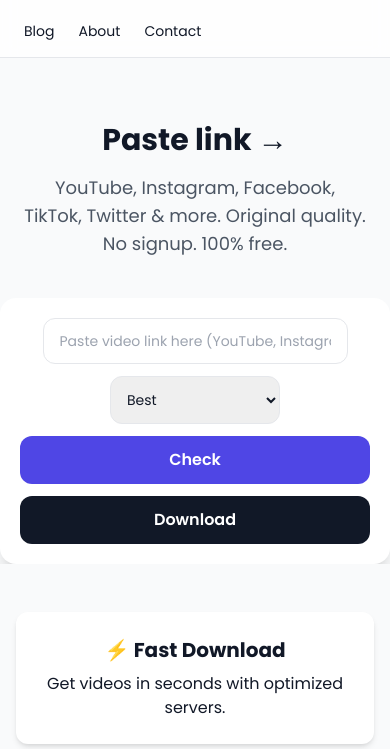
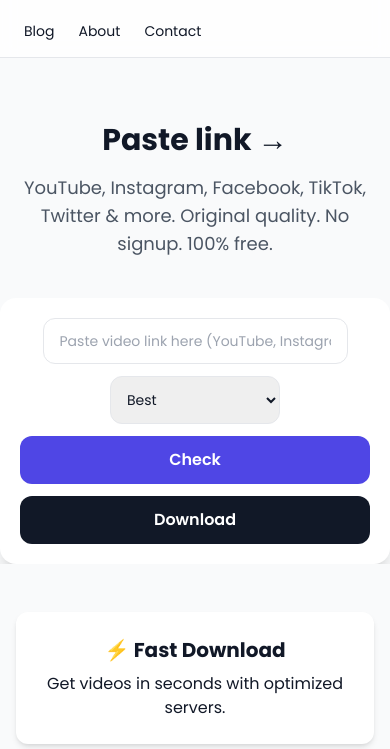
Before and after one commit to AravindGlorious/Aravind, a website: page public/index.html in a window 390 px wide. Shown: the part 95-844 px from the top of the page. Drawn offline with nearby package versions, Linux system fonts and the light colour scheme.

Commit message:
Update index.html

```diff
--- a/public/index.html
+++ b/public/index.html
@@ -58,15 +58,15 @@
 
   <!-- Hero -->
   <main class="pt-16 md:pt-24">
-    <section class="text-center px-6">
-      <h1 id="heroText" class="text-3xl md:text-5xl font-extrabold mb-4">
+  <section class="text-center px-4 sm:px-6 lg:px-8 max-w-4xl mx-auto">
+    <h1 id="heroText" class="text-3xl md:text-5xl font-extrabold mb-4">
       Paste link →
     </h1>
     <p id="subText" class="text-gray-600 dark:text-gray-300 text-lg md:text-xl max-w-2xl mx-auto">
       YouTube, Instagram, Facebook, TikTok, Twitter & more. Original quality. No signup. 100% free.
     </p>
-      </section>
-
+  </section>
+</main>
     <!-- Input Card -->
     <section>
       <div class="mt-10 bg-white dark:bg-gray-800 shadow-xl rounded-2xl p-5 md:p-6 max-w-3xl mx-auto">
```
